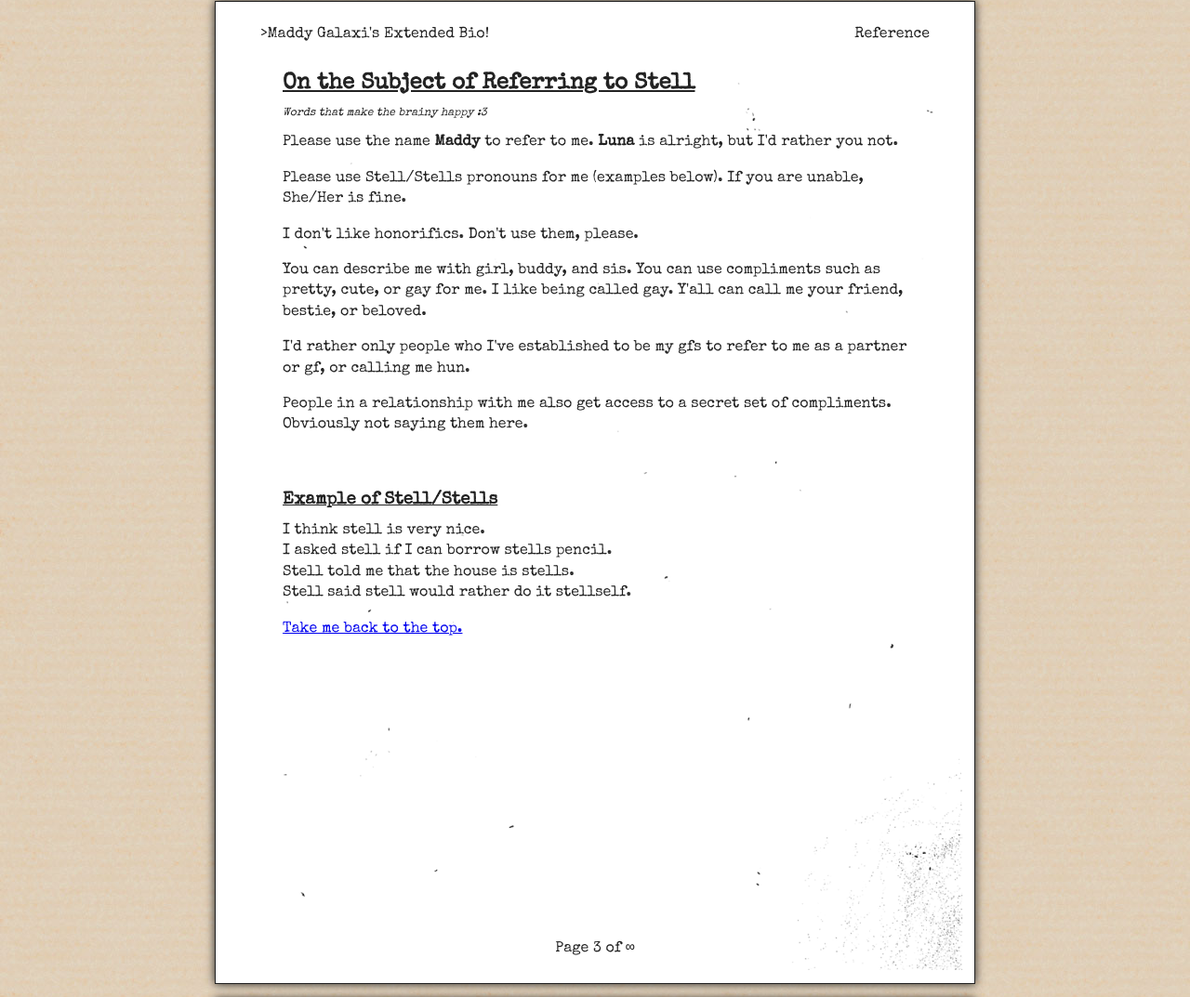
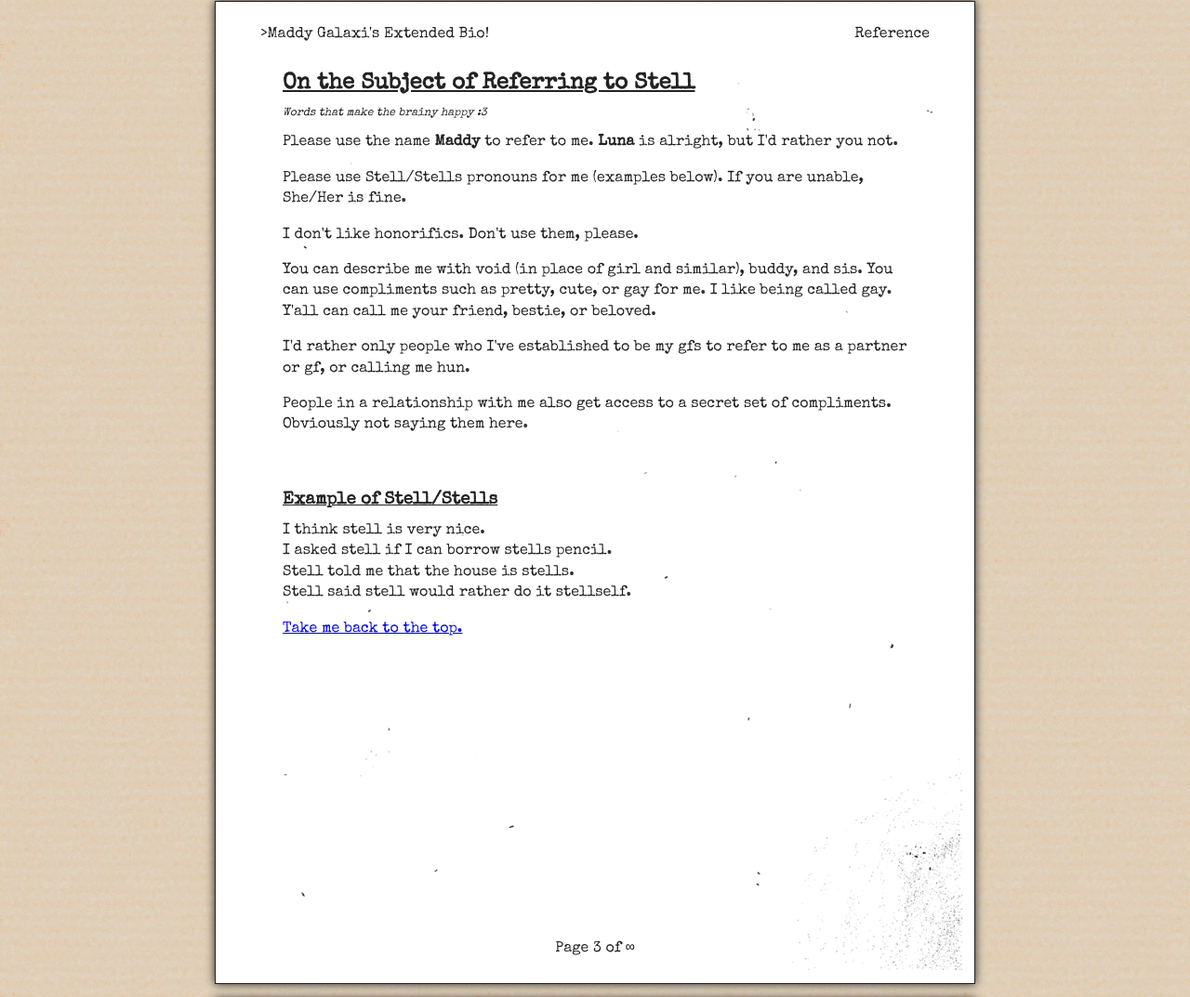
Before and after one commit to maddymoos/ExtendedBio, a plain HTML site: page docs/index.html in a window 1280 px wide. Shown: the part 2163-3236 px from the top of the page at 93% size. Drawn offline with Linux system fonts and the light colour scheme.

Commit message:
Update index.html

```diff
--- a/docs/index.html
+++ b/docs/index.html
@@ -72,7 +72,7 @@
                <p>Please use the name <b>Maddy</b> to refer to me. <b>Luna</b> is alright, but I'd rather you not.</p>
                <p>Please use Stell/Stells pronouns for me (examples below). If you are unable, She/Her is fine.</p>
                <p>I don't like honorifics. Don't use them, please.</p>
-               <p>You can describe me with girl, buddy, and sis. You can use compliments such as pretty, cute, or gay for me. I like being called gay. Y'all can call me your friend, bestie, or beloved.</p>
+               <p>You can describe me with void (in place of girl and similar), buddy, and sis. You can use compliments such as pretty, cute, or gay for me. I like being called gay. Y'all can call me your friend, bestie, or beloved.</p>
                <p>I'd rather only people who I've established to be my gfs to refer to me as a partner or gf, or calling me hun.</p>
                <p>People in a relationship with me also get access to a secret set of compliments. Obviously not saying them here.</p>
                <br>
```
